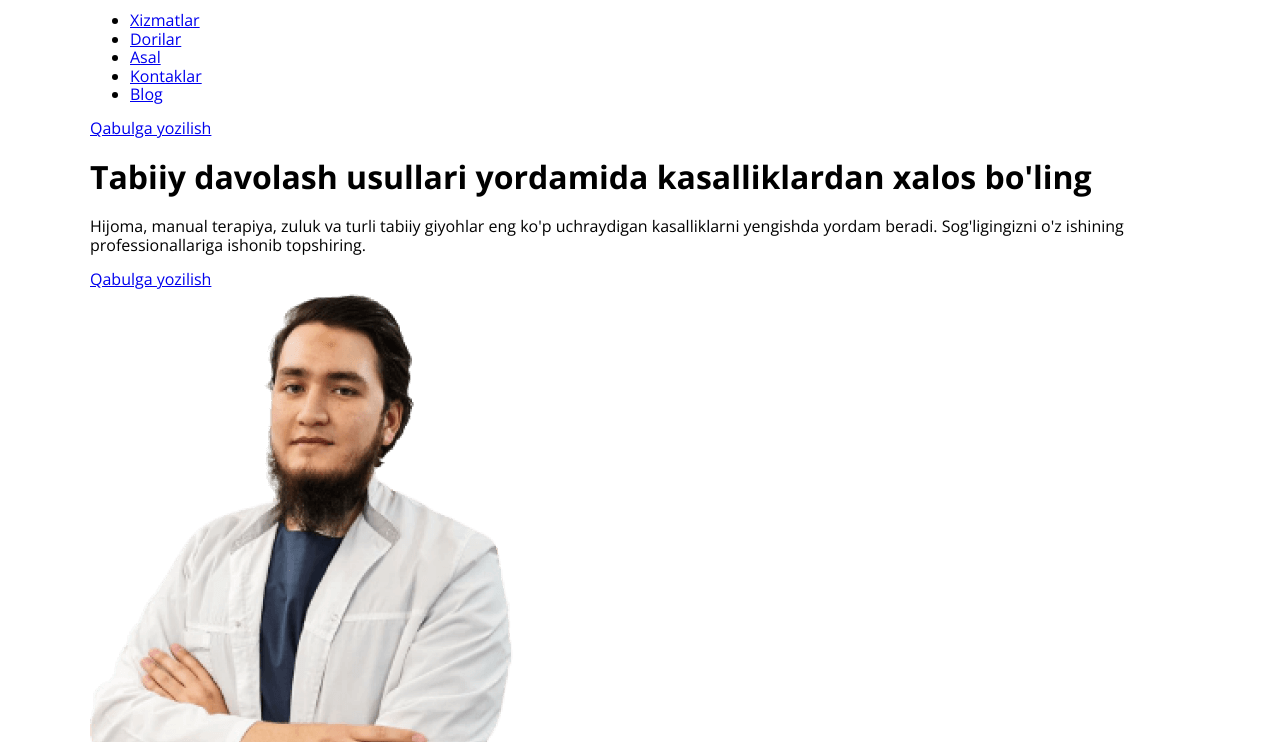
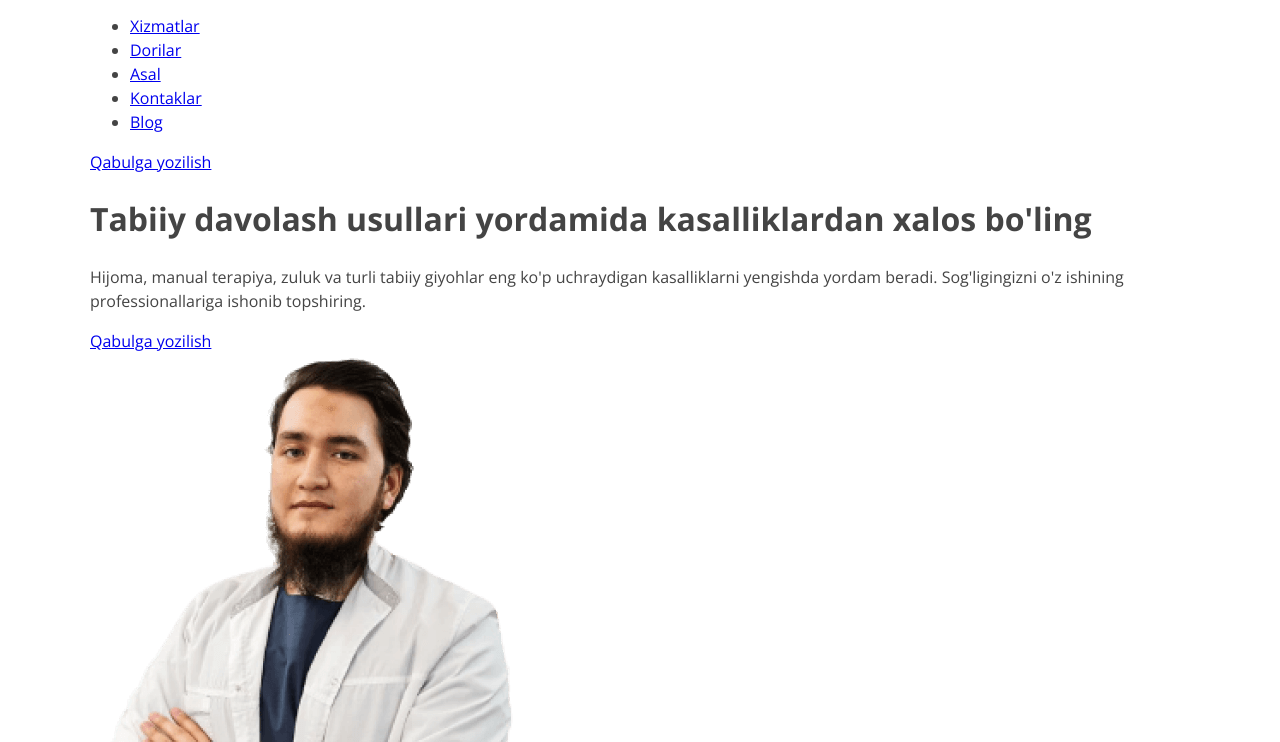
Before and after one commit to kamronghost/Ansormed2, a plain HTML site: page index.html in a window 1280 px wide. Shown: the part 58-800 px from the top of the page. Drawn offline with nearby package versions, Linux system fonts and the light colour scheme.

Commit message:
Add Fonts apply global text styles to body

```diff
--- a/css/sytles.css
+++ b/css/sytles.css
@@ -6,8 +6,10 @@
 body {
   padding: 0;
   margin: 0;
-  font-family: "Open Sans", "Arial", serif;
+  font-family: "Open Sans", "Arial", sans-serif;
   font-size: 16px;
+  line-height: 1.5;
+  color: #444;
 }
 
 
--- a/index.html
+++ b/index.html
@@ -12,7 +12,7 @@
   <!-- LINK -->
   <link rel="stylesheet" href="css/normalize.css">
   <link rel="stylesheet" href="css/sytles.css">
-  <title>Ansormed</title>
+  <title>AnsorMed</title>
 </head>
 
 <body>
```
